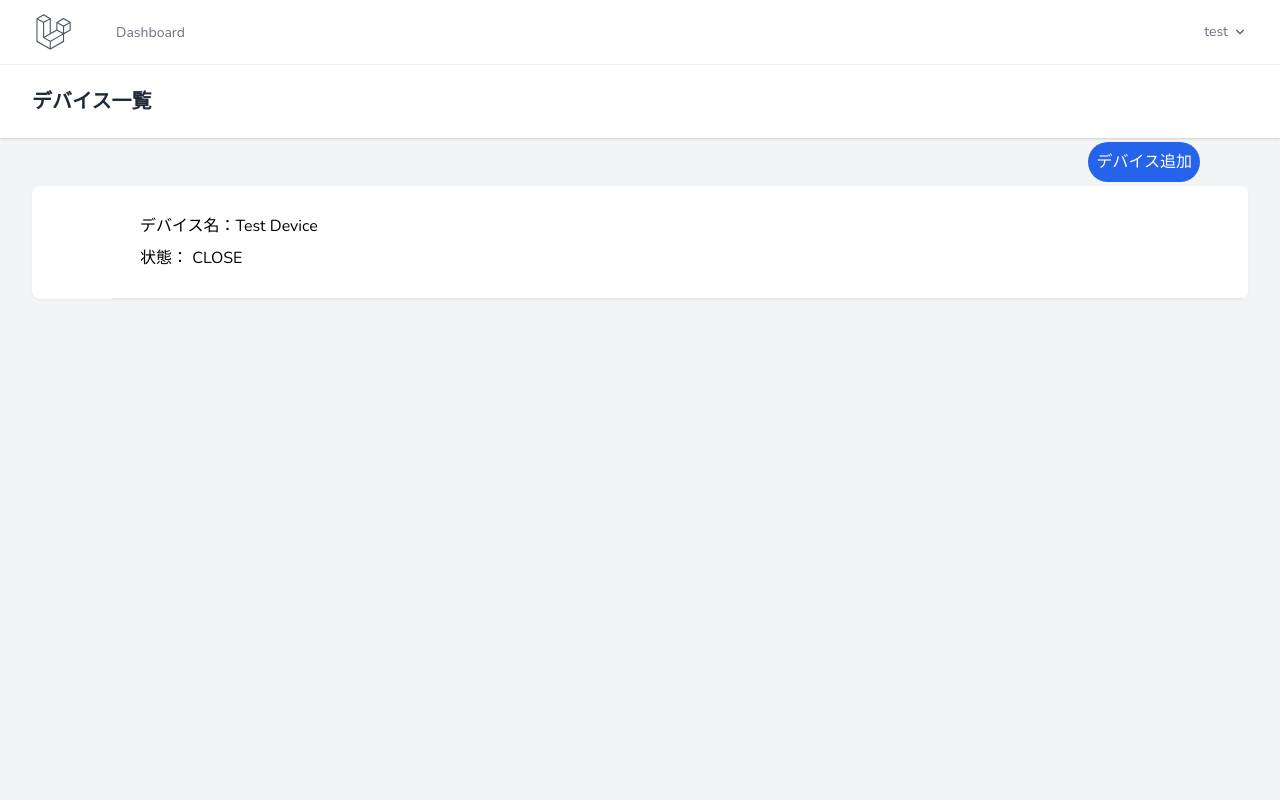
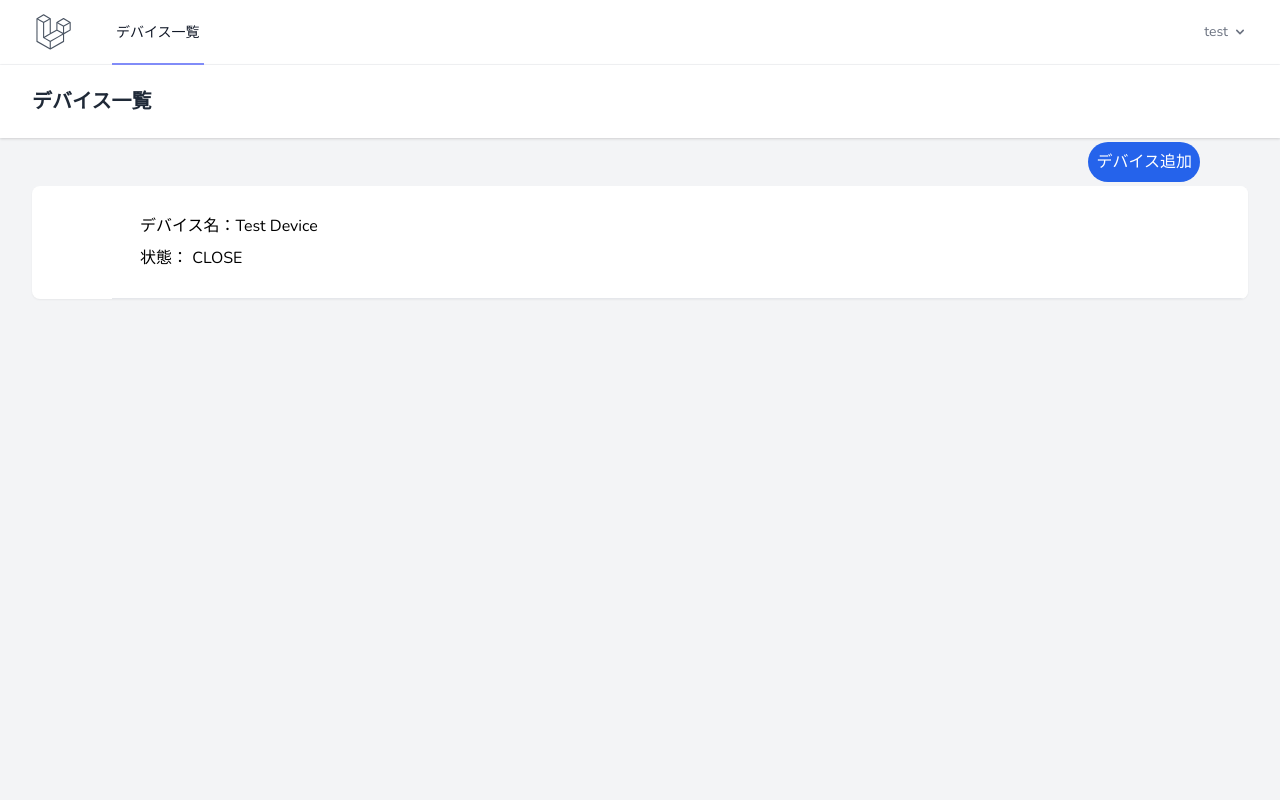
Before and after one commit to yumekiti-archive/door-logger, a Laravel app: page / in a window 1280 px wide. Run offline with Laravel 8, Linux system fonts and the light colour scheme; a user stored in the database is signed in; data comes from the database, SQL or seed files in the repository; style sheets or scripts are compiled from the project's sources.

Commit message:
fix: dashboard削除

```diff
--- a/server/laravel/resources/views/layouts/navigation.blade.php
+++ b/server/laravel/resources/views/layouts/navigation.blade.php
@@ -5,15 +5,15 @@
             <div class="flex">
                 <!-- Logo -->
                 <div class="flex-shrink-0 flex items-center">
-                    <a href="{{ route('dashboard') }}">
+                    <a href="{{ route('index') }}">
                         <x-application-logo class="block h-10 w-auto fill-current text-gray-600" />
                     </a>
                 </div>
 
                 <!-- Navigation Links -->
                 <div class="hidden space-x-8 sm:-my-px sm:ml-10 sm:flex">
-                    <x-nav-link :href="route('dashboard')" :active="request()->routeIs('dashboard')">
-                        {{ __('Dashboard') }}
+                    <x-nav-link :href="route('index')" :active="request()->routeIs('index')">
+                        {{ __('デバイス一覧') }}
                     </x-nav-link>
                 </div>
             </div>
@@ -63,8 +63,8 @@
     <!-- Responsive Navigation Menu -->
     <div :class="{'block': open, 'hidden': ! open}" class="hidden sm:hidden">
         <div class="pt-2 pb-3 space-y-1">
-            <x-responsive-nav-link :href="route('dashboard')" :active="request()->routeIs('dashboard')">
-                {{ __('Dashboard') }}
+            <x-responsive-nav-link :href="route('index')" :active="request()->routeIs('index')">
+                {{ __('index') }}
             </x-responsive-nav-link>
         </div>
 
--- a/server/laravel/routes/web.php
+++ b/server/laravel/routes/web.php
@@ -16,10 +16,6 @@ use App\Http\Controllers\LoggerController;
 
 Route::get('/', [LoggerController::class, 'index'])->middleware(['auth'])->name('index');
 
-Route::get('/dashboard',function () {
-    return view('dashboard');
-})->middleware(['auth'])->name('dashboard');
-
 Route::get('/devicesAdd', [LoggerController::class, 'devices'])->middleware(['auth'])->name('addDevices');
 
 Route::post('/devicesAdd', [LoggerController::class, 'deviceAdd']);
```
Also changed, not shown: server/laravel/resources/views/dashboard.blade.php (deleted, +0 -19 lines).
